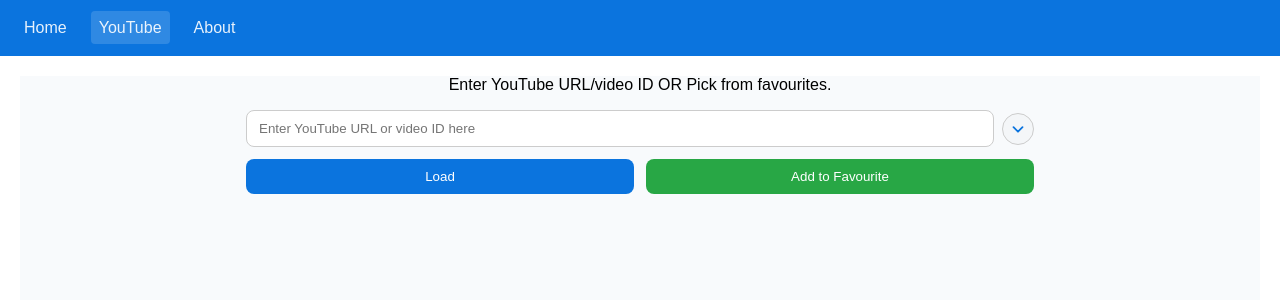
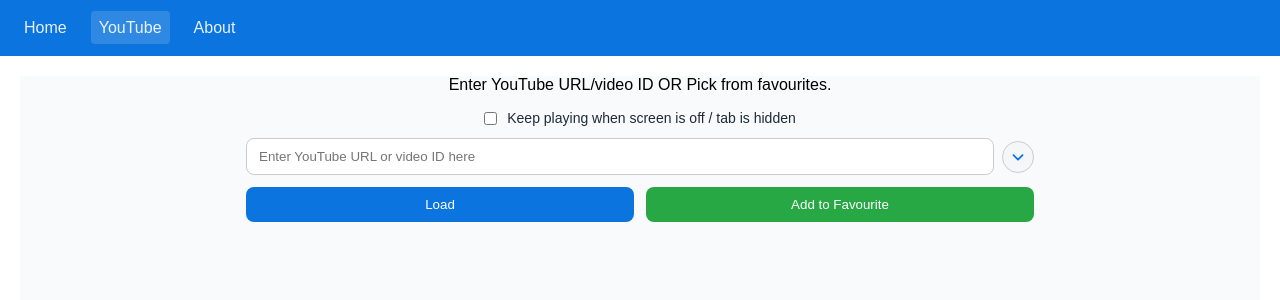
Before and after one commit to vikash2696/playOnline, a React (Vite) app: page /youtube/favourite in a window 1280 px wide. Shown: the top 300 px of the page. Built offline with nearby package versions, Linux system fonts and the light colour scheme.

Commit message:
run in background added

```diff
--- a/src/pages/YouTubeFavouritePlay.jsx
+++ b/src/pages/YouTubeFavouritePlay.jsx
@@ -1,4 +1,4 @@
-import { useEffect, useState, useRef } from 'react'
+import { useEffect, useState, useRef, useMemo } from 'react'
 
 const STORAGE_KEY = 'youtubeFavorites'
 
@@ -37,8 +37,25 @@
   const [dropdownOpen, setDropdownOpen] = useState(false)
   const inputRef = useRef(null)
   const [playOnScreenClose, setPlayOnScreenClose] = useState(() => {
-    return localStorage.getItem('yt-play-on-screen-close') === 'true'
+    if (typeof window === 'undefined') return false
+    return window.localStorage.getItem('yt-play-on-screen-close') === 'true'
   })
+
+  const iframeSrc = useMemo(() => {
+    if (!videoId) return ''
+
+    const params = new URLSearchParams({
+      autoplay: playOnScreenClose ? '1' : '0',
+      mute: playOnScreenClose ? '1' : '0',
+      controls: '1',
+      playsinline: '1',
+      rel: '0',
+      modestbranding: '1',
+      enablejsapi: '1',
+    })
+
+    return `https://www.youtube.com/embed/${videoId}?${params.toString()}`
+  }, [videoId, playOnScreenClose])
 
   useEffect(() => {
     const list = readFavorites()
@@ -165,6 +182,26 @@
       margin: 0
     }}>
       <p style={{ marginBottom: 16 }}>Enter YouTube URL/video ID OR Pick from favourites.</p>
+
+      <label
+        style={{
+          display: 'flex',
+          alignItems: 'center',
+          gap: 10,
+          marginBottom: 12,
+          fontSize: 14,
+          color: '#1f2937',
+          cursor: 'pointer',
+        }}
+      >
+        <input
+          type="checkbox"
+          checked={playOnScreenClose}
+          onChange={(e) => setPlayOnScreenClose(e.target.checked)}
+        />
+        Keep playing when screen is off / tab is hidden
+      </label>
+
       <div
         style={{
           width: '100%',
@@ -289,7 +326,7 @@
         >
           <iframe
             title="YouTube player"
-            src={`https://www.youtube.com/embed/${videoId}?autoplay=${playOnScreenClose ? 1 : 0}`}
+            src={iframeSrc}
             style={{
               width: '100%',
               maxWidth: 1000,
@@ -301,8 +338,9 @@
               background: '#000',
               display: 'block',
             }}
-            allow="autoplay; clipboard-write; encrypted-media; gyroscope; picture-in-picture; accelerometer; camera; microphone; payment"
+            allow="autoplay; clipboard-write; encrypted-media; gyroscope; picture-in-picture; accelerometer; camera; microphone; payment; web-share"
             allowFullScreen
+            referrerPolicy="strict-origin-when-cross-origin"
             playsInline={true}
           />
         </div>
```
